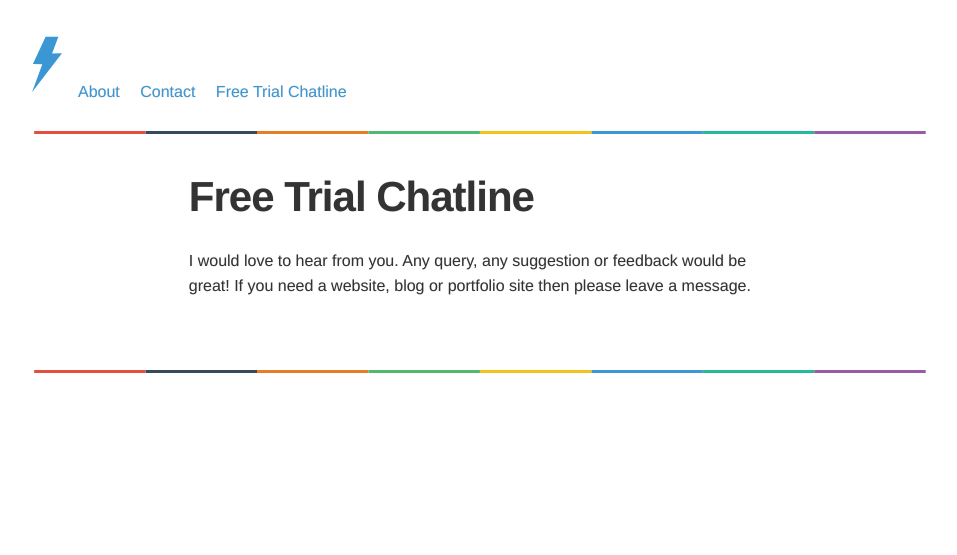
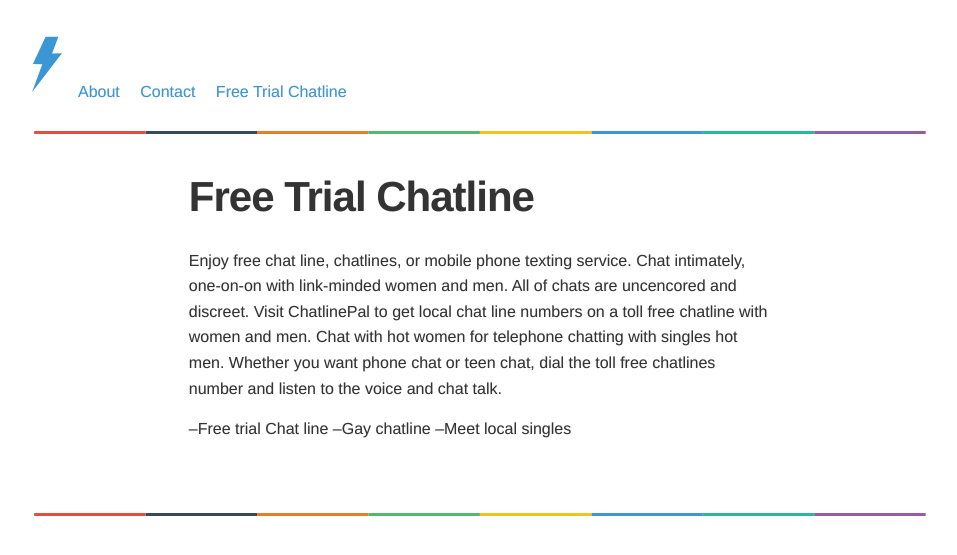
Before and after one commit to sharu725/thunder, a Jekyll site: the page built from free-chat-line.md, in a window 1280 px wide. Shown: the top 555 px of the page, without its empty margins (160-1117 px from the left). Built offline with Jekyll 4.4.1, drawn with Linux system fonts in a browser that asks for light colours.

Commit message:
Update free-chat-line.md

```diff
--- a/free-chat-line.md
+++ b/free-chat-line.md
@@ -4,4 +4,8 @@ title: Free Trial Chatline
 permalink: /free-trial/
 ---
 
-I would love to hear from you. Any query, any suggestion or feedback would be great! If you need a website, blog or portfolio site then please leave a message.
+Enjoy free chat line, chatlines, or mobile phone texting service. Chat intimately, one-on-on with link-minded women and men. All of chats are uncencored and discreet. Visit ChatlinePal to get local chat line numbers on a toll free chatline with women and men. Chat with hot women for telephone chatting with singles hot men. Whether you want phone chat or teen chat, dial the toll free chatlines number and listen to the voice and chat talk.
+
+--Free trial Chat line
+--Gay chatline
+--Meet local singles
```
